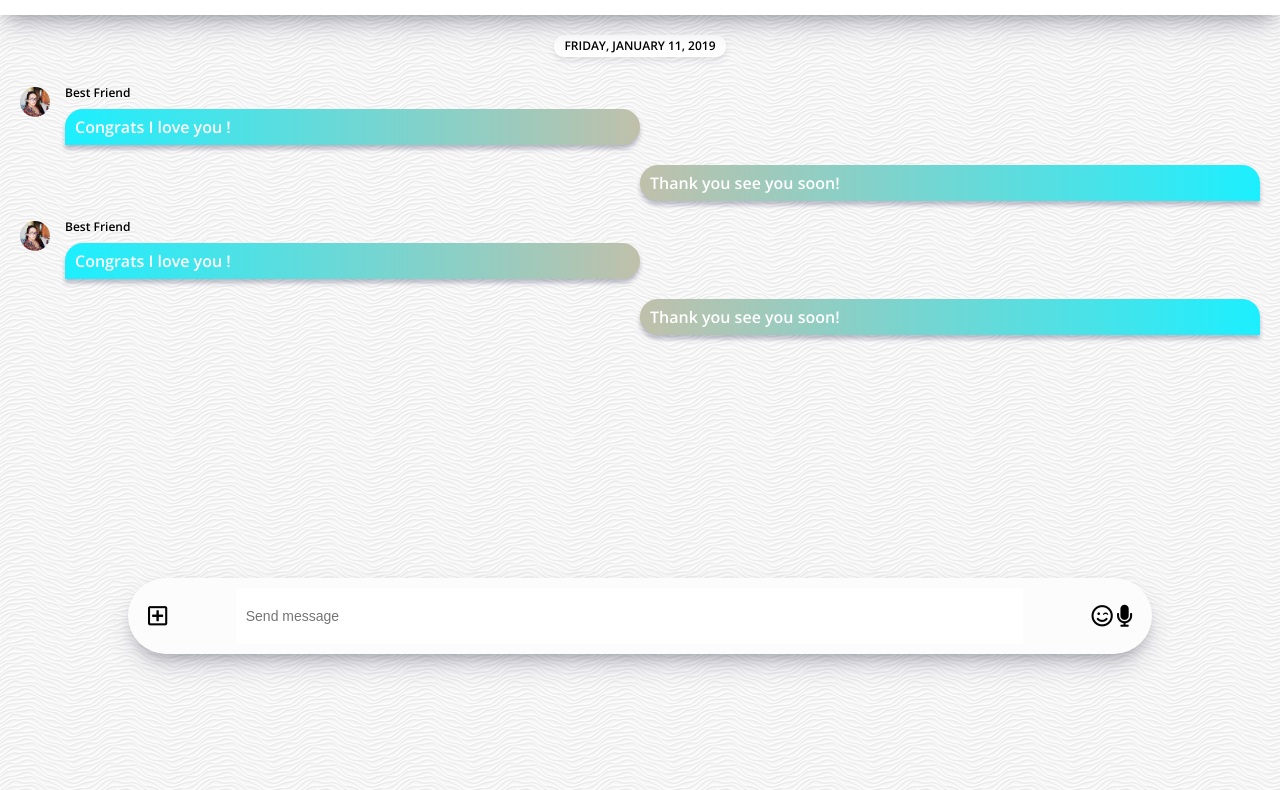
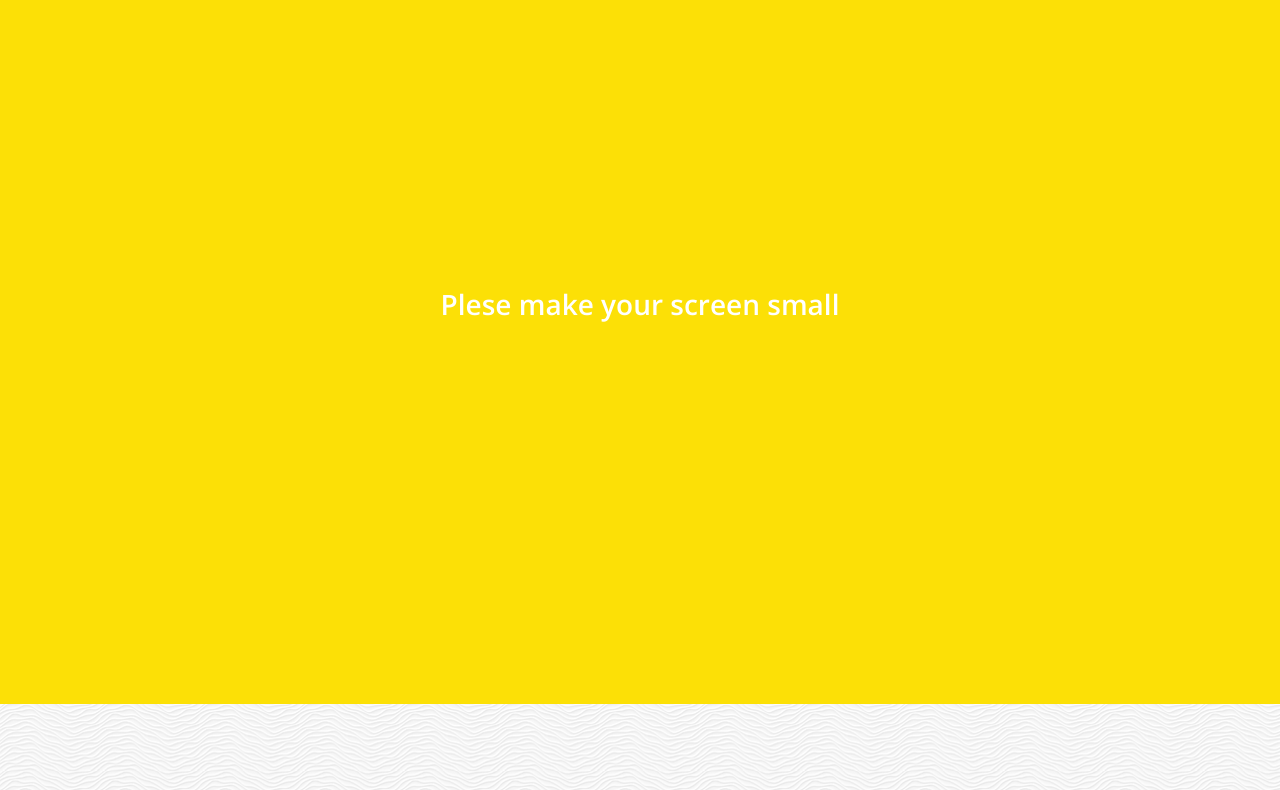
Before and after one commit to dream9ma/kakao-clone-2.0, a plain HTML site: page chat.html in a window 1280 px wide. Shown: the part 96-886 px from the top of the page. Drawn offline with nearby package versions, Linux system fonts and the light colour scheme.

Commit message:
complete all

```diff
--- a/CSS/chat.css
+++ b/CSS/chat.css
@@ -1,4 +1,22 @@
+@keyframes float {
+  0% {
+    transform: translateY(-100px);
+    box-shadow: 0 13px 27px -5px rgba(50, 50, 93, 0.25),
+      0 8px 16px -8px rgba(0, 0, 0, 0.3), 0 -6px 16px -6px rgba(0, 0, 0, 0.025);
+  }
+  50% {
+    transform: translateY(-90px);
+    box-shadow: 0 13px 27px -50px rgba(50, 50, 93, 0.25),
+      0 8px 16px -8px rgba(0, 0, 0, 0.3), 0 -6px 16px -6px rgba(0, 0, 0, 0.025);
+  }
+  100% {
+    transform: translateY(-100px);
+    box-shadow: 0 13px 27px -5px rgba(50, 50, 93, 0.25),
+      0 8px 16px -8px rgba(0, 0, 0, 0.3), 0 -6px 16px -6px rgba(0, 0, 0, 0.025);
+  }
+}
 .header-wrapper {
+  z-index: 2;
   position: fixed;
   top: 0px;
   width: 100%;
@@ -19,21 +37,16 @@
   background-image: url("../images/chatBg.png");
   min-height: 1000vh;
 }
-.chat__write {
+.chat__write--container {
   position: fixed;
-  bottom: 50px;
-  width: 80%;
-  background-color: #fcfcfc;
+  bottom: 0px;
   margin: 0 auto;
   left: 0;
   right: 0;
   display: flex;
   justify-content: space-between;
   align-items: center;
-  padding: 10px 20px;
-  border-radius: 40px;
-  box-shadow: 0 13px 27px -5px rgba(50, 50, 93, 0.25),
-    0 8px 16px -8px rgba(0, 0, 0, 0.3), 0 -6px 16px -6px rgba(0, 0, 0, 0.025);
+  width: 100%;
 }
 .chat__write i {
   font-size: 22px;
@@ -42,13 +55,32 @@
   width: 80%;
 }
 .chat__write-column input {
-  padding: 20px 10px;
+}
+
+.chat__write {
+  margin: 0 auto;
+  bottom: 0px;
+  width: 100%;
+  padding: 20px 60px;
   width: 100%;
   border: none;
   font-size: 14px;
+  transition: width 0.5s ease-in-out, border-radius 0.5s ease-in-out,
+    transform 0.5s ease-in-out;
 }
-.chat__write-column input:focus {
+
+.chat__write:focus {
   outline: none;
+  width: 80%;
+  transform: translateY(-100px);
+  border-radius: 40px;
+  box-shadow: 0 13px 27px -5px rgba(50, 50, 93, 0.25),
+    0 8px 16px -8px rgba(0, 0, 0, 0.3), 0 -6px 16px -6px rgba(0, 0, 0, 0.025);
+  animation: float 2s ease-in-out infinite forwards;
+}
+
+.chat__write:focus ~ .chat__icon {
+  opacity: 0;
 }
 .chat-screen .chat__messages {
   border-top: 1px solid #f7f7f7;
@@ -68,7 +100,10 @@
   text-transform: uppercase;
   font-weight: 700;
 }
-
+.chat__icon {
+  font-size: 18px;
+  transition: opacity 0.5s ease-in-out;
+}
 .message {
   display: flex;
   align-items: flex-start;
@@ -78,11 +113,22 @@
 .message .message__content {
   width: 100%;
 }
+@keyframes spin {
+  from {
+    transform: none;
+  }
+  to {
+    transform: rotateY(1turn);
+  }
+}
 
 .incoming-message img {
   width: 30px;
   border-radius: 15px;
   margin-right: 15px;
+  box-shadow: 0 13px 27px -5px rgba(50, 50, 93, 0.25),
+    0 8px 16px -8px rgba(0, 0, 0, 0.3), 0 -6px 16px -6px rgba(0, 0, 0, 0.025);
+  animation: spin 1s linear infinite;
 }
 .incoming-message {
   align-self: flex-start;
@@ -117,3 +163,41 @@
   border-bottom-right-radius: 0px;
   background-image: linear-gradient(to right, #c0c0aa, #1cefff);
 }
+
+.chat__icon-left {
+  position: absolute;
+  left: 10px;
+}
+
+.chat__icon-right {
+  position: absolute;
+  right: 10px;
+}
+
+@keyframes incomingAnim {
+  from {
+    opacity: 0;
+    transform: translateX(-200px);
+  }
+  to {
+    opacity: 1;
+    transform: none;
+  }
+}
+.incoming-message {
+  animation: incomingAnim 0.5s linear forwards;
+}
+@keyframes sentAnimation {
+  from {
+    opacity: 0;
+    transform: translateX(200px);
+  }
+  to {
+    opacity: 1;
+    transform: none;
+  }
+}
+
+.sent-message {
+  animation: sentAnimation 0.5s ease-in-out forwards;
+}
--- /dev/null
+++ b/CSS/mobiles.css
@@ -0,0 +1,24 @@
+.bigScreen {
+  position: absolute;
+  width: 100%;
+  height: 100%;
+  top: 0;
+  left: 0;
+  background-color: #fce006;
+  display: flex;
+  justify-content: center;
+  align-items: center;
+  font-weight: 600;
+  color: white;
+  font-size: 28px;
+  text-align: center;
+  padding: 0px 20px;
+  display: none;
+  z-index: 3;
+}
+
+@media screen and (min-width: 550px) {
+  .bigScreen {
+    display: flex;
+  }
+}
--- a/CSS/nav-bar.css
+++ b/CSS/nav-bar.css
@@ -37,3 +37,17 @@
   align-items: center;
   border-radius: 10px;
 }
+@keyframes showNavBar {
+  from {
+    transform: translateY(80px);
+  }
+  to {
+    transform: none;
+  }
+}
+
+.nav {
+  transform: translateY(80px);
+  animation: showNavBar 0.5s ease-in-out forwards;
+  animation-delay: 0.5s;
+}
--- a/CSS/styles.css
+++ b/CSS/styles.css
@@ -9,6 +9,7 @@
 @import "more.css";
 @import "settings.css";
 @import "chat.css";
+@import "mobiles.css";
 
 * {
   box-sizing: border-box;
@@ -25,3 +26,17 @@ a {
   color: inherit;
   text-decoration: none;
 }
+@keyframes fadeIn {
+  from {
+    opacity: 0;
+    transform: translateY(-50px);
+  }
+  to {
+    opacity: 1;
+    transform: none;
+  }
+}
+
+main {
+  animation: fadeIn 0.5s ease-in-out;
+}
--- a/chat.html
+++ b/chat.html
@@ -82,18 +82,17 @@
         </li>
       </ul>
     </main>
-    <div class="chat__write">
-      <div class="chat__write-column">
+    <div class="chat__write--container">
+      <input
+        type="text"
+        class="chat__write"
+        placeholder="Send message"
+        class="chat__write-input"
+      />
+      <div class="chat__icon-left chat__icon">
         <i class="far fa-plus-square"></i>
       </div>
-      <div class="chat__write-column">
-        <input
-          type="text"
-          placeholder="Send message"
-          class="chat__write-input"
-        />
-      </div>
-      <div class="chat__write-column">
+      <div class="chat__icon-right chat__icon">
         <span class="chat__write-icon">
           <i class="far fa-smile-wink"></i>
         </span>
@@ -102,5 +101,10 @@
         </span>
       </div>
     </div>
+    <div class="bigScreen">
+      <span class="bigScreen__text">
+        Plese make your screen small
+      </span>
+    </div>
   </body>
 </html>
```
Also changed, not shown: find.html (+5 -0 lines), friends.html (+5 -0 lines), index.html (+5 -0 lines), more.html (+5 -0 lines), settings.html (+5 -0 lines).
